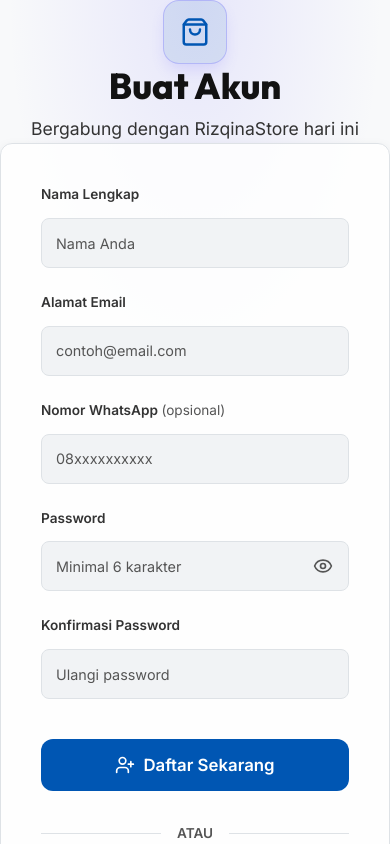
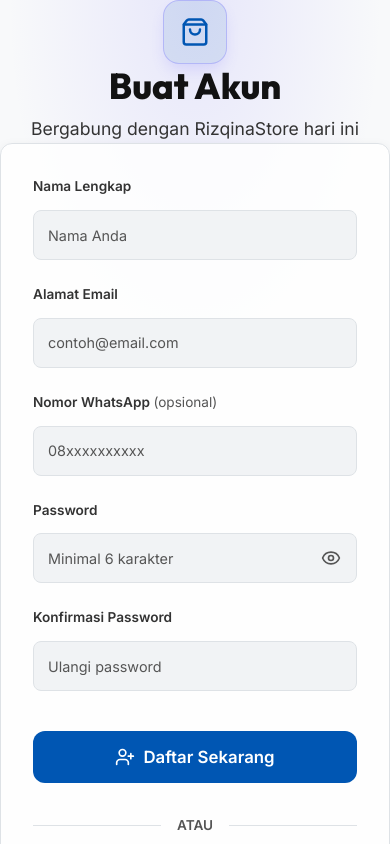
Before and after one commit to azmttqi/-RizqinaStore, a Next.js app: page /register in a window 390 px wide. Shown: the top 844 px of the page. Built offline with nearby package versions, Linux system fonts and the light colour scheme; no server answers.

Commit message:
style: reduce auth card width and increase padding for better mobile layout

```diff
--- a/src/app/(auth)/login/page.tsx
+++ b/src/app/(auth)/login/page.tsx
@@ -48,12 +48,12 @@
 
   return (
     <div
-      className="min-h-screen flex items-center justify-center p-4"
+      className="min-h-screen flex items-center justify-center px-6 py-12 sm:px-8"
       style={{
         background: 'radial-gradient(ellipse 80% 60% at 50% 0%, rgba(108, 99, 255, 0.12) 0%, transparent 60%), var(--background)',
       }}
     >
-      <div className="w-full max-w-[480px] animate-fade-in">
+      <div className="w-full max-w-[420px] animate-fade-in">
         {/* Logo */}
         <div className="text-center mb-10">
           <div
@@ -75,7 +75,7 @@
         </div>
 
         {/* Card */}
-        <div className="glass-card" style={{ padding: '2.5rem' }}>
+        <div className="glass-card" style={{ padding: '2rem' }}>
           <form onSubmit={handleLogin} style={{ display: 'flex', flexDirection: 'column', gap: '1.75rem' }}>
             <div className="form-group">
               <label htmlFor="email" style={{ marginBottom: '0.625rem', fontWeight: 600 }}>Alamat Email</label>
--- a/src/app/(auth)/register/page.tsx
+++ b/src/app/(auth)/register/page.tsx
@@ -70,12 +70,12 @@
 
   return (
     <div
-      className="min-h-screen flex items-center justify-center p-4 py-12"
+      className="min-h-screen flex items-center justify-center px-6 py-12 sm:px-8"
       style={{
         background: 'radial-gradient(ellipse 80% 60% at 50% 0%, rgba(108, 99, 255, 0.12) 0%, transparent 60%), var(--background)',
       }}
     >
-      <div className="w-full max-w-[520px] animate-fade-in">
+      <div className="w-full max-w-[420px] animate-fade-in my-8">
         {/* Logo */}
         <div className="text-center mb-10">
           <div
@@ -97,7 +97,7 @@
         </div>
 
         {/* Card */}
-        <div className="glass-card" style={{ padding: '2.5rem' }}>
+        <div className="glass-card" style={{ padding: '2rem' }}>
           <form onSubmit={handleRegister} style={{ display: 'flex', flexDirection: 'column', gap: '1.5rem' }}>
             <div className="form-group">
               <label htmlFor="fullName" style={{ marginBottom: '0.5rem', fontWeight: 600 }}>Nama Lengkap</label>
```
